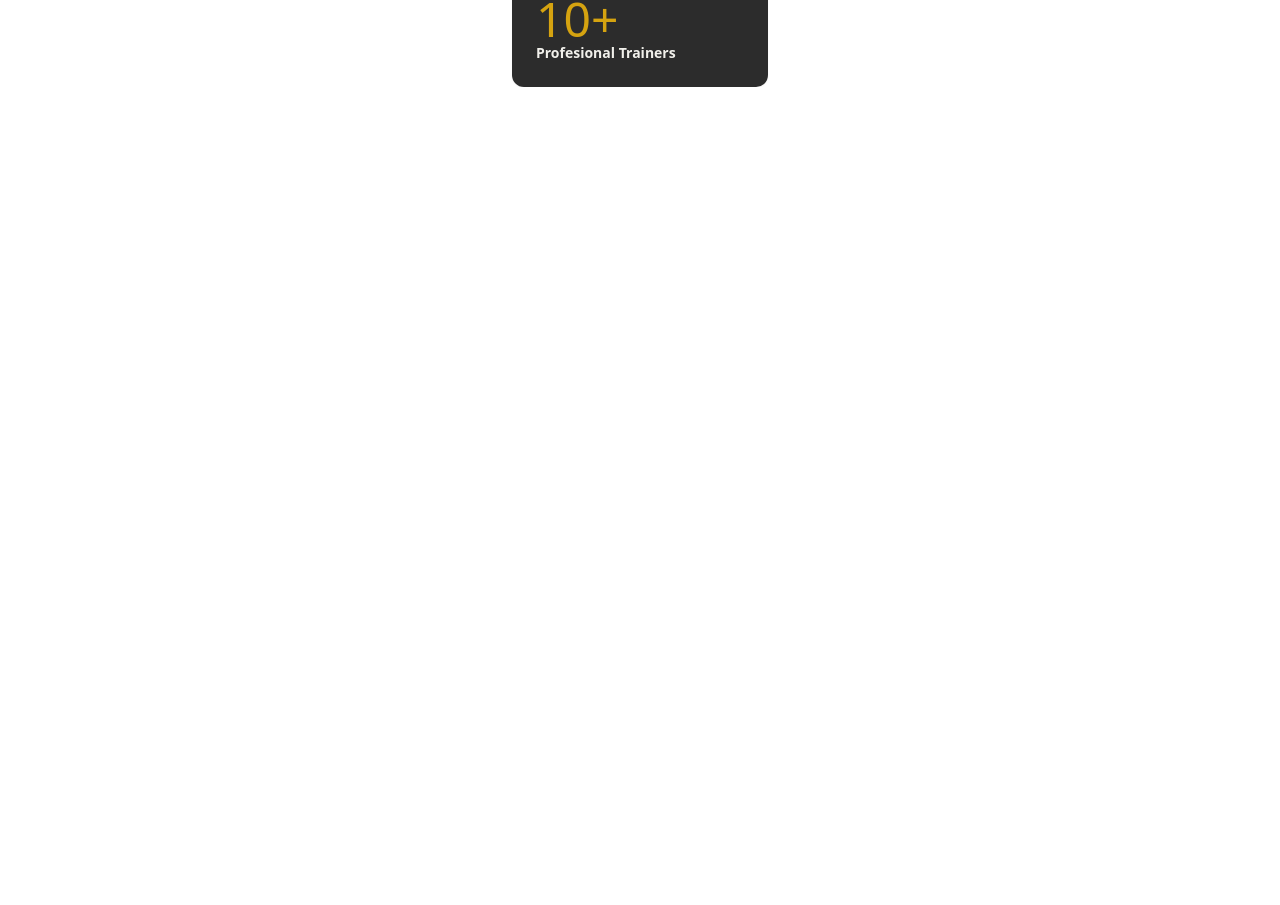
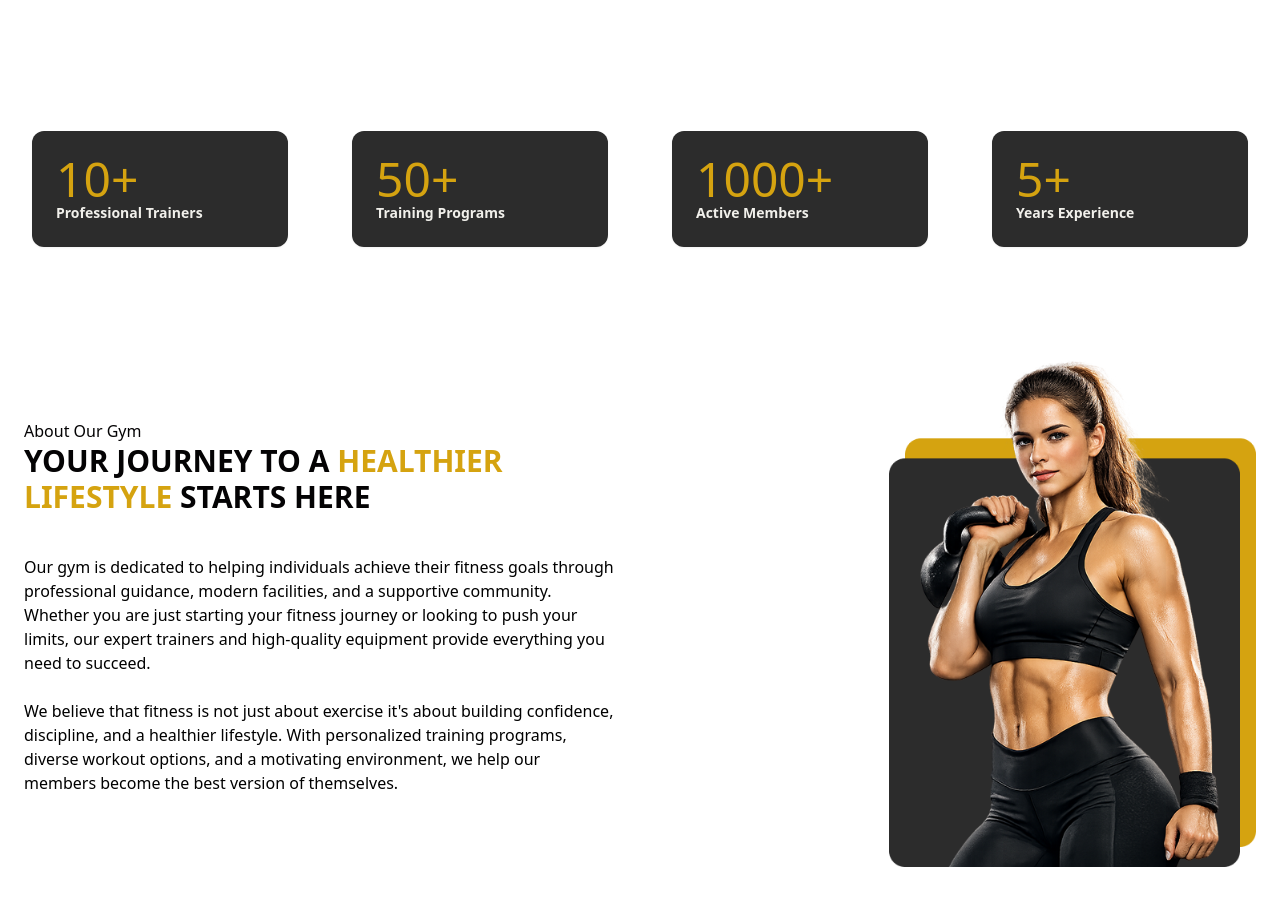
Before and after one commit to Pasindu200104/FITNESS-GYM, a React (Vite) app in the folder Fitness/: page / in a window 1280 px wide. Shown: the part 749-1654 px from the top of the page. Before the commit the page ends 836 px from the top, so only its background shows below. Built offline with nearby package versions, Linux system fonts and the light colour scheme.

Commit message:
About Section
Detail section & About Section

```diff
--- a/Fitness/package.json
+++ b/Fitness/package.json
@@ -11,6 +11,7 @@
   },
   "dependencies": {
     "react": "^19.2.4",
+    "react-countup": "^6.5.3",
     "react-dom": "^19.2.4",
     "react-router": "^7.13.1",
     "react-router-dom": "^7.13.1"
--- a/Fitness/src/components/DetailCard.jsx
+++ b/Fitness/src/components/DetailCard.jsx
@@ -1,15 +1,19 @@
 import React from "react";
+import CountUp from "react-countup";
 
-const DetailCard = () => {
+const DetailCard = ({ number, text }) => {
+  const numericValue = parseInt(number);
+
   return (
-      <div className="card w-64 bg-cusgray rounded-xl p-6 mx-auto card-xl shadow-sm">
-        <div className="card-body">
-          <h2 className="card-title text-cusyellow text-5xl">10+</h2>
-          <p className="text-sm font-bold text-cuswhite">
-            Profesional Trainers
-          </p>
-        </div>
+    <div className="card w-64 bg-cusgray rounded-xl p-6 mx-auto card-xl shadow-sm">
+      <div className="card-body">
+         <h2 className="card-title text-cusyellow text-5xl">
+          {/* <CountUp start={0} end={numericValue} duration={2} />+ */}
+            {number}
+        </h2>
+        <p className="text-sm font-bold text-cuswhite">{text}</p>
       </div>
+    </div>
   );
 };
 
--- a/Fitness/src/pages/HomePage.jsx
+++ b/Fitness/src/pages/HomePage.jsx
@@ -2,14 +2,21 @@ import React from "react";
 import Header from "../components/Header";
 import bghero from "../assets/other/bghero.jpeg";
 import bgman from "../assets/other/bgman.png";
+import bggirl from "../assets/other/gymgirl.png";
 import DetailCard from "../components/DetailCard";
 
 const HomePage = () => {
+  const cardData = [
+    { number: "10+", text: "Professional Trainers" },
+    { number: "50+", text: "Training Programs" },
+    { number: "1000+", text: "Active Members" },
+    { number: "5+", text: "Years Experience" },
+  ];
+
   return (
     <>
       <Header />
       <div className="w-full">
-
         {/* hero section */}
         <div className="relative w-full min-h-[90vh] overflow-hidden bg-cuswhite">
           <div className="absolute inset-0">
@@ -22,7 +29,6 @@ const HomePage = () => {
           </div>
 
           <div className="relative z-10 mx-auto flex min-h-[90vh] max-w-7xl flex-col-reverse items-center gap-6 p-4 md:flex-row md:items-center md:p-8">
-
             {/* left side text & buttons*/}
             <div className="w-full md:w-1/2 text-left md:text-left">
               <h1 className="text-3xl font-bold uppercase leading-tight text-cuswhite md:text-5xl">
@@ -60,7 +66,48 @@ const HomePage = () => {
         </div>
 
         {/* details section */}
-        <DetailCard />
+        <div className="grid grid-cols-2 md:grid-cols-4 max-w-7xl mx-auto mt-40">
+          {cardData.map((card, index) => (
+            <DetailCard key={index} number={card.number} text={card.text} />
+          ))}
+        </div>
+
+        {/* About Section */}
+        <div className="relative z-10 mx-auto flex min-h-[90vh] max-w-7xl flex-col-reverse items-center md:flex-row md:items-center md:justify-center">
+          {/* left side text */}
+          <div className="w-full md:w-1/2 px-4 md:px-6 text-left md:text-left">
+          <span className="text-cusblack">About Our Gym</span>
+            <h2 className="text-1xl font-bold uppercase leading-tight text-cusblack md:text-3xl">
+              Your Journey to a
+              <span className="text-cusyellow">
+                {" "}
+                Healthier <br /> Lifestyle{" "}
+              </span>
+              Starts Here
+            </h2>
+            <p className="mt-10 text-sm md:text-base">
+              Our gym is dedicated to helping individuals achieve their fitness
+              goals through professional guidance, modern facilities, and a
+              supportive community. Whether you are just starting your fitness
+              journey or looking to push your limits, our expert trainers and
+              high-quality equipment provide everything you need to succeed. <br /><br />
+            We believe that fitness is not just about exercise it's about
+              building confidence, discipline, and a healthier lifestyle. With
+              personalized training programs, diverse workout options, and a
+              motivating environment, we help our members become the best
+              version of themselves.
+            </p>
+          </div>
+
+          {/* right side image */}
+          <div className="w-full md:w-1/2 px-4 md:px-6 flex justify-center md:justify-end">
+            <img
+              src={bggirl}
+              alt="hero girl"
+              className="h-[65vh] w-auto max-w-full object-contain"
+            />
+          </div>
+        </div>
       </div>
     </>
   );
```
Also changed, not shown: Fitness/src/assets/other/gymgirl.png (added), 1 other file (tests, documents, lock files or other folders).
